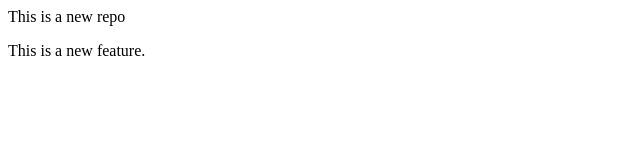
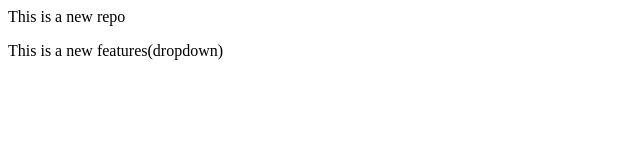
Before and after one commit to Aditya-Tajpuriya/localrepo, a plain HTML site: page index.html in a window 1280 px wide. Shown: the full height of the page, 0-640 px from the left. Drawn offline with Linux system fonts and the light colour scheme.

Commit message:
Add dropdown

```diff
--- a/index.html
+++ b/index.html
@@ -1,2 +1,2 @@
 <p>This is a new repo</p>
-<p>This is a new feature.</p>
+<p>This is a new features(dropdown) </p>
```
